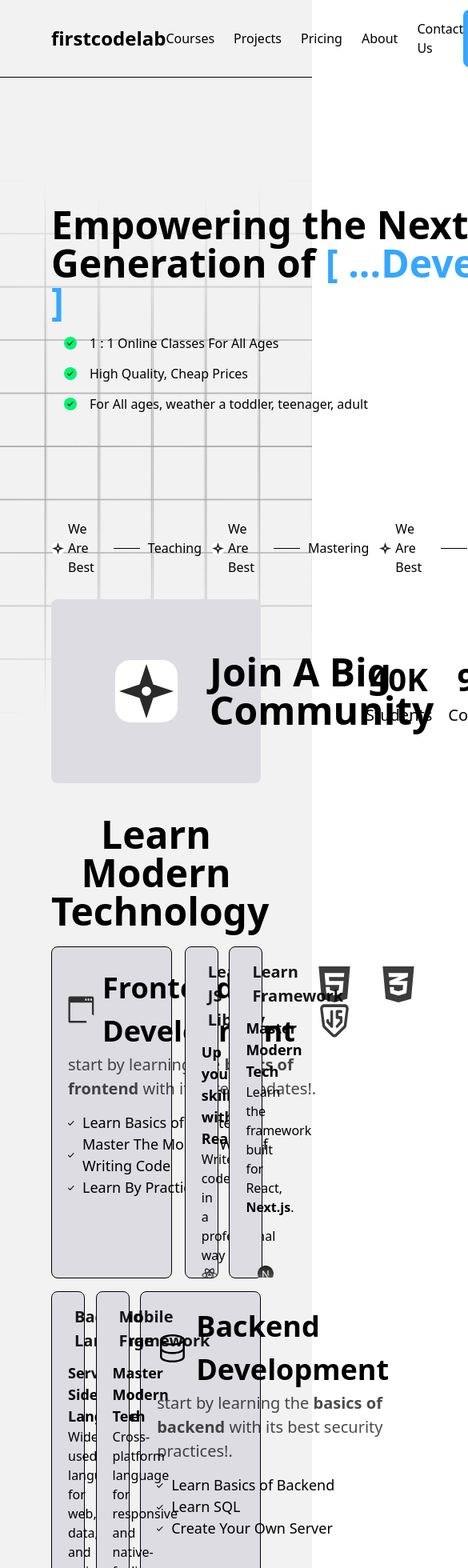
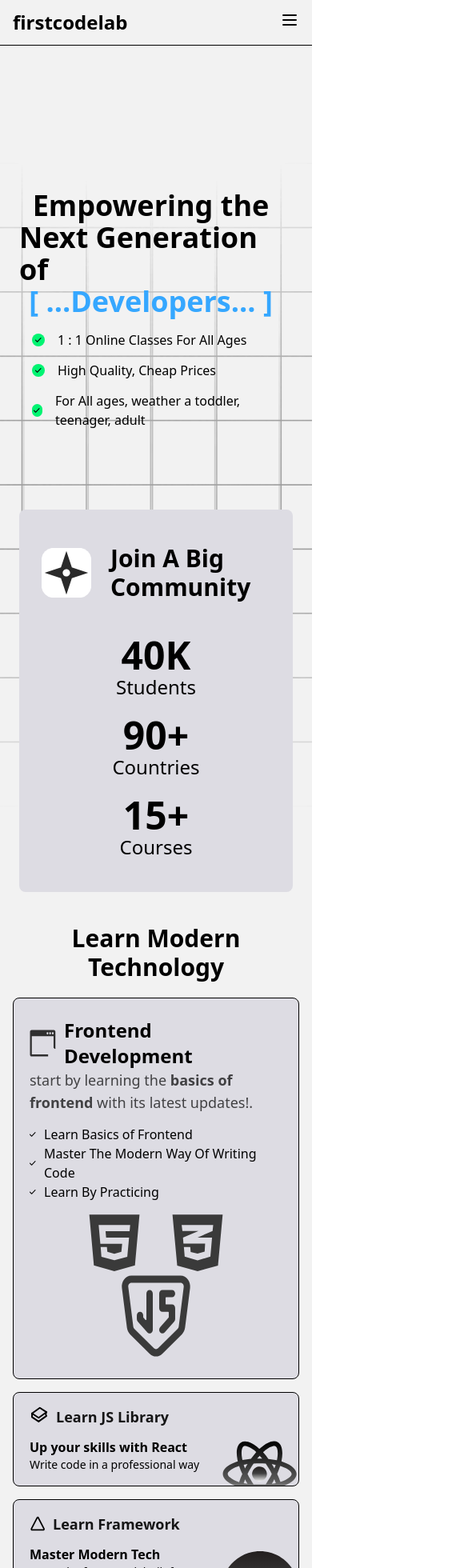
Before and after one commit to sslash29/firstcodelab, a Next.js app: page / in a window 390 px wide. Shown: the top 1960 px of the page at 80% size, 585 px wide, since content can reach past the window. Built offline with nearby package versions, Linux system fonts and the light colour scheme.

Commit message:
made the main page website responsive

```diff
--- a/src/app/layout.js
+++ b/src/app/layout.js
@@ -2,6 +2,10 @@
 export const metadata = {
   title: "First Code Lab",
   description: "A Coding Institution which teaches kids from the ages of 8-50+",
+  viewport: {
+    width: "device-width",
+    initialScale: 1.0,
+  },
 };
 
 export default function RootLayout({ children }) {
--- a/src/components/website/CodingLanguagesBar.js
+++ b/src/components/website/CodingLanguagesBar.js
@@ -2,20 +2,28 @@
 
 function CodingLanguagesBar() {
   return (
-    <div className="flex gap-30 px-16 items-center ">
+    <div className="flex flex-col sm:flex-row gap-8 sm:gap-30 px-4 sm:px-16 items-center">
       <div>
-        <h2 className="text-4xl w-[377px] text-[#767676]">
+        <h2 className="text-2xl sm:text-4xl w-full sm:w-[377px] text-[#767676] text-center sm:text-left">
           learn coding with{" "}
           <span className="text-black font-bold">any langauge</span> you choose
         </h2>
       </div>
-      <div className="flex items-center justify-between w-full">
-        <img src="/PythonSmall.svg" alt="Python" />
-        <img src="/JSsmall.svg" alt="JS" />
-        <img src="/C.svg" alt="C" />
-        <img src="/Cpp.svg" alt="C++" />
-        <img src="/DartSmall.svg" alt="Dart" />
-        <img src="/TypescriptSmall.svg" alt="Dart" />
+      <div className="grid grid-cols-3 gap-4 place-items-center sm:flex sm:items-center sm:justify-between w-full">
+        <img
+          src="/PythonSmall.svg"
+          alt="Python"
+          className="w-[55px] h-[55px]"
+        />
+        <img src="/JSsmall.svg" alt="JS" className="w-[55px] h-[55px]" />
+        <img src="/C.svg" alt="C" className="w-[55px] h-[55px]" />
+        <img src="/Cpp.svg" alt="C++" className="w-[55px] h-[55px]" />
+        <img src="/DartSmall.svg" alt="Dart" className="w-[55px] h-[55px]" />
+        <img
+          src="/TypescriptSmall.svg"
+          alt="TypeScript"
+          className="w-[55px] h-[55px]"
+        />
       </div>
     </div>
   );
--- a/src/components/website/Landing.js
+++ b/src/components/website/Landing.js
@@ -5,16 +5,17 @@
 function Landing() {
   return (
     <div
-      className="px-16 min-h-[calc(100vh-70px)] bg-cover bg-center flex flex-col"
+      className="px-16 min-h-[calc(100vh-70px)] bg-cover bg-center flex flex-col max-sm:px-6"
       style={{ backgroundImage: 'url("/Grid.png")' }}
     >
-      <div className="h-[500px] flex items-center  gap-16">
-        <div className="flex flex-col ">
-          <h1 className="text-5xl font-bold w-[745px]">
-            Empowering the Next Generation of
+      <div className="h-[500px] flex items-center gap-16 max-sm:gap-4 max-sm:justify-center">
+        <div className="flex flex-col max-sm:mt-20">
+          <h1 className="text-5xl font-bold w-[745px] max-sm:text-4xl max-sm:w-[329px] flex items-center flex-col">
+            Empowering the
+            <span>Next Generation of</span>
             <span className="text-[#35A7FF]"> [ ...Developers... ]</span>
           </h1>
-          <div className="mx-4 mt-4 flex flex-col gap-3.5">
+          <div className="mx-4 mt-4 flex flex-col gap-3.5 ">
             <BulletPoint>1 : 1 Online Classes For All Ages</BulletPoint>
             <BulletPoint>High Quality, Cheap Prices</BulletPoint>
             <BulletPoint>
@@ -23,7 +24,7 @@
           </div>
         </div>
 
-        <div className="flex flex-col gap-20 ">
+        <div className="flex flex-col gap-20 max-sm:hidden ">
           <h2 className="w-[412px] text-2xl font-semibold">
             Start Coding by choosing your own path, Creating Games, Website and
             much more...
@@ -34,7 +35,7 @@
         </div>
       </div>
 
-      <div className="flex items-center gap-3 translate-y-3">
+      <div className="flex items-center gap-3 translate-y-3 max-sm:hidden">
         <StarSectionData firstText="We Are Best" secondText="Teaching" />
         <StarSectionData firstText="We Are Best" secondText="Mastering" />
         <StarSectionData firstText="We Are Best" secondText="Teaching" />
@@ -46,23 +47,25 @@
           <img src="/SmallStar.svg" alt="Star" />
         </div>
       </div>
-      <div className="flex items-center justify-between bg-[#DDDCE3] rounded-lg w-full p-2 h-[230px] px-20 mt-10">
-        <div className="flex items-center gap-10">
-          <img src="/BigStar.svg" alt="Star" />
-          <h2 className="w-[273px] text-5xl font-bold">Join A Big Community</h2>
+      <div className="flex items-center justify-between bg-[#DDDCE3] rounded-lg w-full p-2 h-[230px] px-20 mt-10 max-sm:px-5 max-sm:flex-col max-sm:py-10 max-sm:h-fit max-sm:gap-10">
+        <div className="flex items-center gap-10 max-sm:gap-4 max-sm:justify-center">
+          <img src="/BigStar.svg" alt="Star" className="max-sm:scale-80" />
+          <h2 className="w-[273px] text-5xl font-bold max-sm:text-3xl ">
+            Join A Big Community
+          </h2>
         </div>
-        <div className="flex gap-5 mr-40">
-          <div className="flex flex-col items-center ">
-            <h3 className="font-bold text-[40px]">40K</h3>
-            <p className="text-[20px]">Students</p>
+        <div className="flex gap-5 mr-40 max-sm:flex-col max-sm:mr-0">
+          <div className="flex flex-col items-center">
+            <h3 className="font-bold text-[40px] max-sm:text-5xl">40K</h3>
+            <p className="text-[20px] max-sm:text-2xl">Students</p>
           </div>
           <div className="flex flex-col items-center">
-            <h3 className="font-bold text-[40px]">90+</h3>
-            <p className="text-[20px]">Countries</p>
+            <h3 className="font-bold text-[40px] max-sm:text-5xl">90+</h3>
+            <p className="text-[20px] max-sm:text-2xl">Countries</p>
           </div>
           <div className="flex flex-col items-center">
-            <h3 className="font-bold text-[40px]">15+</h3>
-            <p className="text-[20px]">Courses</p>
+            <h3 className="font-bold text-[40px] max-sm:text-5xl">15+</h3>
+            <p className="text-[20px] max-sm:text-2xl">Courses</p>
           </div>
         </div>
       </div>
--- a/src/components/website/ModernTechSection.js
+++ b/src/components/website/ModernTechSection.js
@@ -1,26 +1,28 @@
 function ModernTechSection() {
   return (
-    <div className="px-16 flex flex-col gap-5">
-      <h2 className="text-5xl text-center font-bold">
+    <div className="px-4 sm:px-16 flex flex-col gap-5">
+      <h2 className="text-3xl sm:text-5xl text-center font-bold">
         Learn Modern Technology
       </h2>
-      <div className="grid grid-cols-5 auto-rows-[minmax(100px,_auto)] gap-4">
+      <div className="grid grid-cols-1 sm:grid-cols-5 auto-rows-[minmax(100px,_auto)] gap-4">
         {/* Row 1 - Big on left */}
-        <div className="col-span-3 row-span-3 flex justify-between border bg-[#DDDCE3] p-5 py-6 rounded-lg">
+        <div className="sm:col-span-3 sm:row-span-3 flex flex-col sm:flex-row justify-between border bg-[#DDDCE3] p-5 py-6 rounded-lg">
           <div className="flex flex-col">
             <div className="flex items-center gap-2.5">
               <img src="/Code.svg" alt="Code" />
-              <h2 className="text-[36px] font-bold">Frontend Development</h2>
+              <h2 className="text-2xl sm:text-[36px] font-bold">
+                Frontend Development
+              </h2>
             </div>
             <div className="flex flex-col gap-3.5">
-              <p className="w-[313px] text-[20px] opacity-70">
+              <p className="w-full sm:w-[290px] text-lg sm:text-[20px] opacity-70">
                 start by learning the{" "}
                 <span className="opacity-100 font-bold">
                   basics of frontend{" "}
                 </span>
                 with its latest updates!.
               </p>
-              <div className="flex flex-col text-[18px]">
+              <div className="flex flex-col text-base sm:text-[18px]">
                 <div className="flex gap-2.5 items-center">
                   <img src="/Check.svg" alt="Check" />
                   <p>Learn Basics of Frontend</p>
@@ -36,102 +38,114 @@
               </div>
             </div>
           </div>
-          <div className="flex flex-col items-center">
+          <div className="flex flex-col items-center mt-4 sm:mt-0">
             <div className="flex gap-10">
-              <img src="/Html.svg" alt="HTML" />
-              <img src="/Css.svg" alt="CSS" />
+              <img src="/Html.svg" alt="HTML" className="w-16 sm:w-auto" />
+              <img src="/Css.svg" alt="CSS" className="w-16 sm:w-auto" />
             </div>
-            <img src="/Js.svg" alt="JS" />
+            <img src="/Js.svg" alt="JS" className="w-24 sm:w-auto" />
           </div>
         </div>
 
-        <div className="col-start-4 col-span-1 row-span-3 flex flex-col bg-[#DDDCE3] border p-5 py-4 rounded-lg relative gap-3">
+        <div className="sm:col-start-4 sm:col-span-1 sm:row-span-3 flex flex-col bg-[#DDDCE3] border p-5 py-4 rounded-lg relative gap-3">
           <div className="flex items-center gap-2">
             <img src="/Books.svg" alt="Books" />
-            <h3 className="w-[200px] font-bold opacity-90 text-[20px]">
+            <h3 className="w-full sm:w-[200px] font-bold opacity-90 text-lg sm:text-[20px]">
               Learn JS Library
             </h3>
           </div>
           <div>
-            <h3 className="font-bold text-[18px]">Up your skills with React</h3>
-            <p className="text-[16px]">Write code in a professional way</p>
+            <h3 className="font-bold text-base sm:text-[18px]">
+              Up your skills with React
+            </h3>
+            <p className="text-sm sm:text-[16px]">
+              Write code in a professional way
+            </p>
           </div>
-          <div className="absolute bottom-0">
-            <img src="/React.svg" alt="React" />
+          <div className="absolute bottom-0 right-0 sm:relative sm:bottom-auto sm:right-auto">
+            <img src="/React.svg" alt="React" className="w-24 sm:w-auto" />
           </div>
         </div>
 
-        <div className="col-start-5 col-span-1 row-span-3 flex flex-col bg-[#DDDCE3] border p-5 py-4 rounded-lg relative gap-3">
+        <div className="sm:col-start-5 sm:col-span-1 sm:row-span-3 flex flex-col bg-[#DDDCE3] border p-5 py-4 rounded-lg relative gap-3">
           <div className="flex items-center gap-2">
             <img src="/Triangle.svg" alt="Triangle" />
-            <h3 className="w-[200px] font-bold opacity-90 text-[20px]">
+            <h3 className="w-full sm:w-[200px] font-bold opacity-90 text-lg sm:text-[20px]">
               Learn Framework
             </h3>
           </div>
           <div>
-            <h3 className="font-bold text-[18px]">Master Modern Tech</h3>
-            <p className="text-[16px]">
+            <h3 className="font-bold text-base sm:text-[18px]">
+              Master Modern Tech
+            </h3>
+            <p className="text-sm sm:text-[16px] max-sm:w-[265px]">
               Learn the framework built for React,{" "}
               <span className="font-bold">Next.js</span>.
             </p>
           </div>
-          <div className="absolute bottom-0 translate-x-[15px]">
-            <img src="/NextJs.svg" alt="NextJs" />
+          <div className="absolute bottom-0 right-0 sm:relative sm:bottom-auto sm:translate-x-[15px]">
+            <img src="/NextJs.svg" alt="NextJs" className="w-24 sm:w-auto" />
           </div>
         </div>
 
         {/* Row 2 - Big on right */}
-        <div className="col-start-1 col-span-1 row-span-3 flex flex-col bg-[#DDDCE3] border p-5 py-4 rounded-lg relative gap-3">
+        <div className="sm:col-start-1 sm:col-span-1 sm:row-span-3 flex flex-col bg-[#DDDCE3] border p-5 py-4 rounded-lg relative gap-3">
           <div className="flex items-center gap-2">
             <img src="/Terminal.svg" alt="Terminal" />
-            <h3 className="w-[200px] font-bold opacity-90 text-[20px]">
+            <h3 className="w-full sm:w-[200px] font-bold opacity-90 text-lg sm:text-[20px]">
               Backend Language
             </h3>
           </div>
           <div>
-            <h3 className="font-bold text-[18px]">Server-Side Language</h3>
-            <p className="text-[16px]">
+            <h3 className="font-bold text-base sm:text-[18px]">
+              Server-Side Language
+            </h3>
+            <p className="text-sm sm:text-[16px] max-sm:w-[200px]">
               Widely-used language for web, data, and scripting.
             </p>
           </div>
-          <div className="absolute bottom-0 translate-x-[15px]">
-            <img src="/Python.svg" alt="Python" />
+          <div className="absolute bottom-0 right-0 sm:relative sm:bottom-auto sm:translate-x-[15px]">
+            <img src="/Python.svg" alt="Python" className="w-24 sm:w-auto" />
           </div>
         </div>
 
-        <div className="col-start-2 col-span-1 row-span-3 flex flex-col bg-[#DDDCE3] border p-5 py-4 rounded-lg relative gap-3">
+        <div className="sm:col-start-2 sm:col-span-1 sm:row-span-3 flex flex-col bg-[#DDDCE3] border p-5 py-4 rounded-lg relative gap-3">
           <div className="flex items-center gap-2">
             <img src="/Triangle.svg" alt="Triangle" />
-            <h3 className="w-[200px] font-bold opacity-90 text-[20px]">
+            <h3 className="w-full sm:w-[200px] font-bold opacity-90 text-lg sm:text-[20px]">
               Mobile Framework
             </h3>
           </div>
           <div>
-            <h3 className="font-bold text-[18px]">Master Modern Tech</h3>
-            <p className="text-[16px]">
+            <h3 className="font-bold text-base sm:text-[18px]">
+              Master Modern Tech
+            </h3>
+            <p className="text-sm sm:text-[16px] max-sm:w-[240px]">
               Cross-platform language for responsive and native-feeling apps.
             </p>
           </div>
-          <div className="absolute bottom-0 translate-x-[15px]">
-            <img src="/DartBig.svg" alt="Dart" />
+          <div className="absolute bottom-0 right-0 sm:relative sm:bottom-auto sm:translate-x-[15px]">
+            <img src="/DartBig.svg" alt="Dart" className="w-24 sm:w-auto" />
           </div>
         </div>
 
-        <div className="col-start-3 col-span-3 row-span-3 flex justify-between border bg-[#DDDCE3] p-5 py-4 rounded-lg">
+        <div className="sm:col-start-3 sm:col-span-3 sm:row-span-3 flex flex-col sm:flex-row justify-between border bg-[#DDDCE3] p-5 py-4 rounded-lg">
           <div className="flex flex-col">
             <div className="flex items-center gap-2.5">
               <img src="/DatabaseSmall.svg" alt="Database" />
-              <h2 className="text-[36px] font-bold">Backend Development</h2>
+              <h2 className="text-2xl sm:text-[36px] font-bold">
+                Backend Development
+              </h2>
             </div>
             <div className="flex flex-col gap-3.5">
-              <p className="w-[350px] text-[20px] opacity-70">
+              <p className="w-full sm:w-[290px] text-lg sm:text-[20px] opacity-70">
                 start by learning the{" "}
                 <span className="opacity-100 font-bold">
                   basics of backend{" "}
                 </span>
                 with its best security practices!.
               </p>
-              <div className="flex flex-col text-[18px]">
+              <div className="flex flex-col text-base sm:text-[18px]">
                 <div className="flex gap-2.5 items-center">
                   <img src="/Check.svg" alt="Check" />
                   <p>Learn Basics of Backend</p>
@@ -147,8 +161,8 @@
               </div>
             </div>
           </div>
-          <div className="flex flex-col items-center">
-            <img src="Database.svg" alt="Database" />
+          <div className="flex flex-col items-center mt-4 sm:mt-0">
+            <img src="Database.svg" alt="Database" className="w-32 sm:w-auto" />
           </div>
         </div>
       </div>
--- a/src/components/website/Navbar.js
+++ b/src/components/website/Navbar.js
@@ -1,15 +1,19 @@
 "use client";
 
 import Link from "next/link";
+import { useState } from "react";
 
 function Navbar() {
+  const [isMenuOpen, setIsMenuOpen] = useState(false);
+
   return (
-    <div className="flex items-center justify-between p-3 px-16 border-b">
+    <div className="relative flex items-center justify-between p-3 px-4 sm:px-16 border-b">
       <h2 className="font-bold text-2xl">
         <Link href="/">firstcodelab</Link>
       </h2>
 
-      <div className="flex items-center gap-6 group">
+      {/* Desktop Navigation */}
+      <div className="hidden sm:flex items-center gap-6 group">
         {["Courses", "Projects", "Pricing", "About", "Contact Us"].map(
           (item, idx) => (
             <p
@@ -22,8 +26,8 @@
         )}
       </div>
 
-      {/* Buttons */}
-      <div className="flex items-center gap-6">
+      {/* Desktop Buttons */}
+      <div className="hidden sm:flex items-center gap-6">
         <button className="px-6 py-2 cursor-pointer bg-[#35A7FF] text-white rounded-lg font-semibold text-lg hover:scale-90 transition-all">
           <Link href={"/login"}>log in</Link>
         </button>
@@ -32,6 +36,48 @@
           EN
         </button>
       </div>
+
+      {/* Mobile Menu Button */}
+      <div className="sm:hidden">
+        <button onClick={() => setIsMenuOpen(!isMenuOpen)}>
+          <svg
+            className="w-6 h-6"
+            fill="none"
+            stroke="currentColor"
+            viewBox="0 0 24 24"
+            xmlns="http://www.w3.org/2000/svg"
+          >
+            <path
+              strokeLinecap="round"
+              strokeLinejoin="round"
+              strokeWidth={2}
+              d={
+                isMenuOpen ? "M6 18L18 6M6 6l12 12" : "M4 6h16M4 12h16M4 18h16"
+              }
+            />
+          </svg>
+        </button>
+      </div>
+
+      {/* Mobile Menu */}
+      {isMenuOpen && (
+        <div className="absolute top-full left-0 w-full bg-white border-b sm:hidden flex flex-col items-center gap-4 p-4 z-10">
+          {["Courses", "Projects", "Pricing", "About", "Contact Us"].map(
+            (item, idx) => (
+              <p key={idx} className="cursor-pointer">
+                {item}
+              </p>
+            )
+          )}
+          <button className="w-full px-6 py-2 cursor-pointer bg-[#35A7FF] text-white rounded-lg font-semibold text-lg">
+            <Link href={"/login"}>log in</Link>
+          </button>
+          <button className="flex items-center justify-center text-[#35A7FF] font-bold cursor-pointer gap-1 w-full">
+            <img src="/Language.svg" alt="worldIcon" />
+            EN
+          </button>
+        </div>
+      )}
     </div>
   );
 }
--- a/src/components/website/PricingCard.js
+++ b/src/components/website/PricingCard.js
@@ -13,7 +13,7 @@
   isPopular = false,
 }) {
   return (
-    <div className="flex flex-col border py-2 px-4 rounded-lg w-[409px] h-[600px] bg-white relative">
+    <div className="flex flex-col border py-2 px-4 rounded-lg w-full sm:w-[409px] h-auto sm:h-[600px] bg-white">
       {/* Header */}
       {!isPopular ? (
         <span className="font-semibold mt-2 mb-2">{planName} Plan</span>
@@ -28,19 +28,19 @@
 
       {/* Price */}
       <div className="flex mb-4">
-        <h3 className="text-4xl font-bold">EGP{price}</h3>
+        <h3 className="text-3xl sm:text-4xl font-bold">EGP{price}</h3>
         <span className=" font-light self-end">per month</span>
       </div>
 
       {/* Button */}
-      <button className="font-bold px-4 py-2 flex items-center justify-center rounded-lg bg-[#DDDDE3]">
+      <button className="font-bold px-4 py-2 flex items-center justify-center rounded-lg bg-[#DDDDE3] w-full">
         <a href="https://wa.me/01278953422" target="_blank">
           Get Started
         </a>
       </button>
-      <div className="w-[408px] h-[0.8px] bg-black absolute top-[162px] right-0"></div>
+      <hr className="my-6 border-black/20" />
       {/* Feature List (Flexible Scrollable) */}
-      <div className="flex flex-col gap-3 mt-10 flex-1 overflow-y-auto">
+      <div className="flex flex-col gap-3 flex-1 overflow-y-auto">
         <h4 className="font-bold ml-1">FEATURES</h4>
         <div className="px-4 flex flex-col gap-3.5">
           {features.map((feature, key) => (
--- a/src/components/website/PricingPlan.js
+++ b/src/components/website/PricingPlan.js
@@ -4,12 +4,12 @@
 
 function PricingPlan() {
   return (
-    <div className="px-16 flex flex-col gap-15">
-      <div className="font-bold text-4xl">
+    <div className="px-4 sm:px-16 flex flex-col gap-10 sm:gap-16">
+      <div className="font-bold text-3xl sm:text-4xl">
         <h2 className="text-center">We’ve got the plan that’s </h2>
-        <h2 className="text-center">Perfect For Your </h2>
+        <h2 className="text-center">Perfect For You</h2>
       </div>
-      <div className="flex gap-5">
+      <div className="flex flex-col sm:flex-row gap-5">
         <PricingCard />
         <PricingCard
           planName="Gold"
--- a/src/components/website/StudentProjectsSection.js
+++ b/src/components/website/StudentProjectsSection.js
@@ -2,41 +2,38 @@
 
 export default function ProjectGrid() {
   return (
-    <div
-      className="px-16 flex gap-5
-    "
-    >
-      <div className="w-fit">
+    <div className="px-4 sm:px-16 flex flex-col sm:flex-row gap-5">
+      <div className="w-full sm:w-fit">
         <Image
           src="/SwipeProject.png"
           alt="swipe project"
           width={680}
           height={470}
-          className="rounded-lg"
+          className="rounded-lg w-full h-auto"
         />
       </div>
-      <div className="flex gap-5 flex-col gap-y-10 w-[610px] ">
-        <div className="w-[300px] flex gap-5 h-fit ">
+      <div className="flex flex-col gap-5 sm:gap-y-10 w-full sm:w-[610px]">
+        <div className="flex flex-col sm:flex-row gap-5">
           <Image
             src="/pepsi.png"
             alt="pepsi project"
-            className="rounded-lg"
+            className="rounded-lg w-full h-auto"
             width={300}
             height={215}
           />
           <Image
             src="/pizzaria.png"
             alt="pizzaria project"
-            className="rounded-lg "
+            className="rounded-lg w-full h-auto"
             width={300}
             height={215}
           />
         </div>
-        <div className="w-[300px] flex gap-5 h-fit ">
+        <div className="flex flex-col sm:flex-row gap-5">
           <Image
             src="/portofolio.png"
             alt="portofolio project"
-            className="rounded-lg "
+            className="rounded-lg w-full h-auto"
             width={300}
             height={215}
           />
@@ -45,7 +42,7 @@
             alt="album project"
             width={300}
             height={215}
-            className="rounded-lg "
+            className="rounded-lg w-full h-auto"
           />
         </div>
       </div>
```
